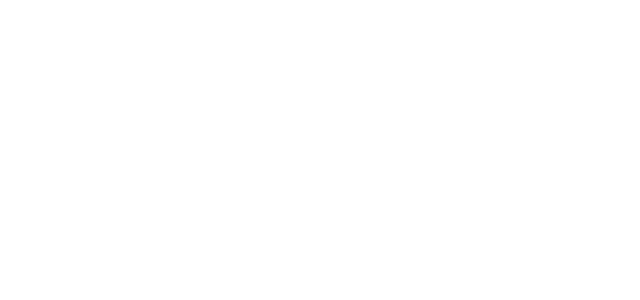
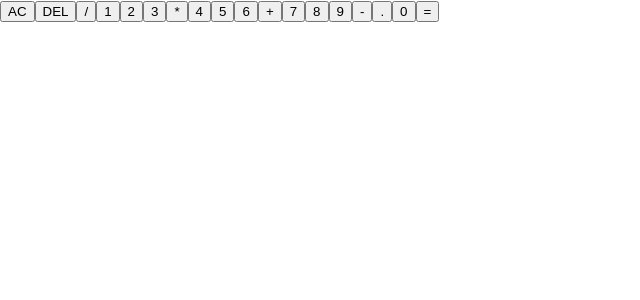
Before and after one commit to dvlprwchoi/react-calculator, a React (Create React App) app: page / in a window 1280 px wide. Shown: the top 300 px of the page, without its empty margins (0-640 px from the left). Built offline with nearby package versions, Linux system fonts and the light colour scheme.

Commit message:
Add buttons

```diff
--- a/src/App.js
+++ b/src/App.js
@@ -5,6 +5,24 @@ function App() {
         <div className="previous-operand"></div>
         <div className="currnet-operand"></div>
       </div>
+      <button className="span-two">AC</button>
+      <button>DEL</button>
+      <button>/</button>
+      <button>1</button>
+      <button>2</button>
+      <button>3</button>
+      <button>*</button>
+      <button>4</button>
+      <button>5</button>
+      <button>6</button>
+      <button>+</button>
+      <button>7</button>
+      <button>8</button>
+      <button>9</button>
+      <button>-</button>
+      <button>.</button>
+      <button>0</button>
+      <button className="span-two">=</button>
     </div>
   );
 }
```
